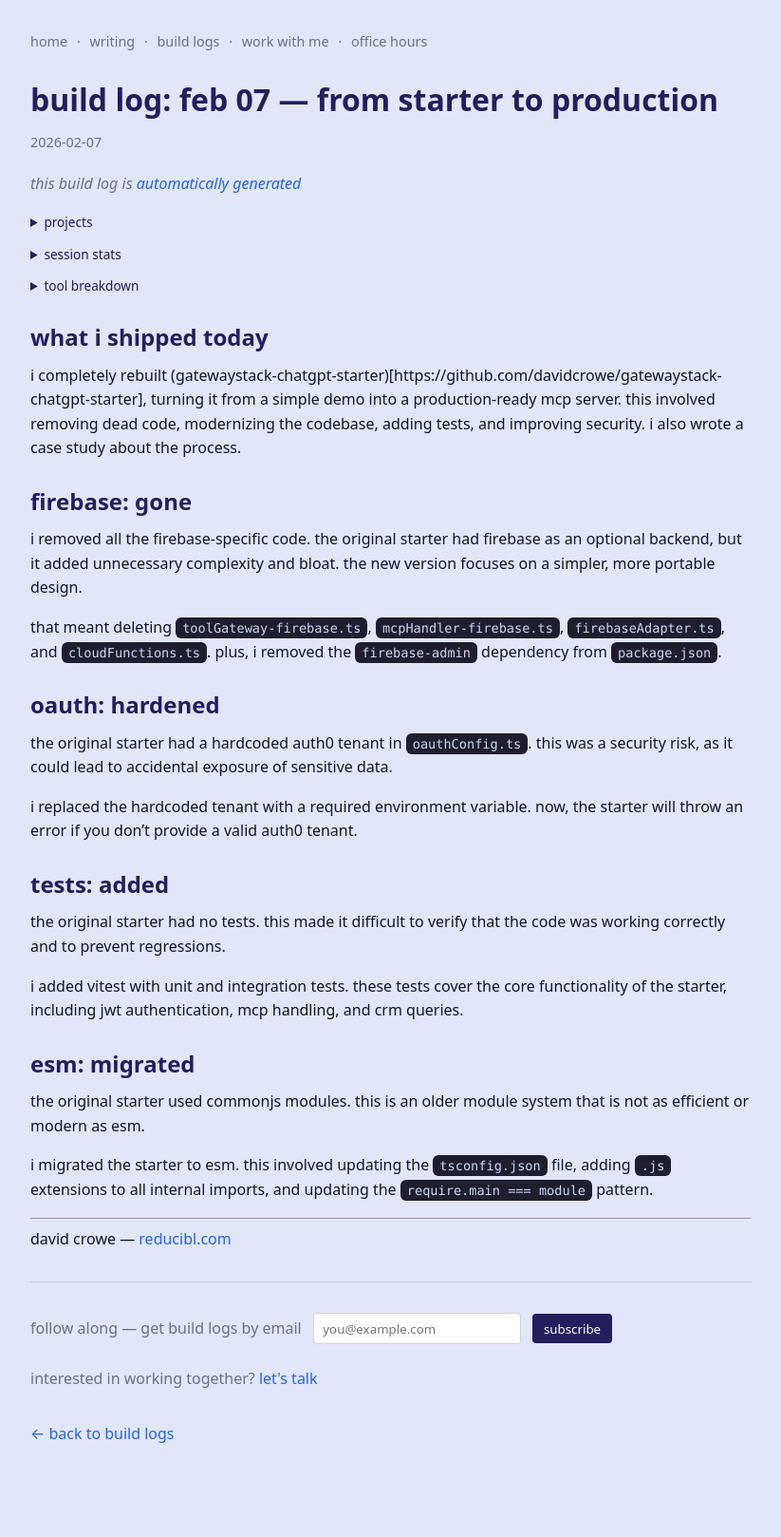
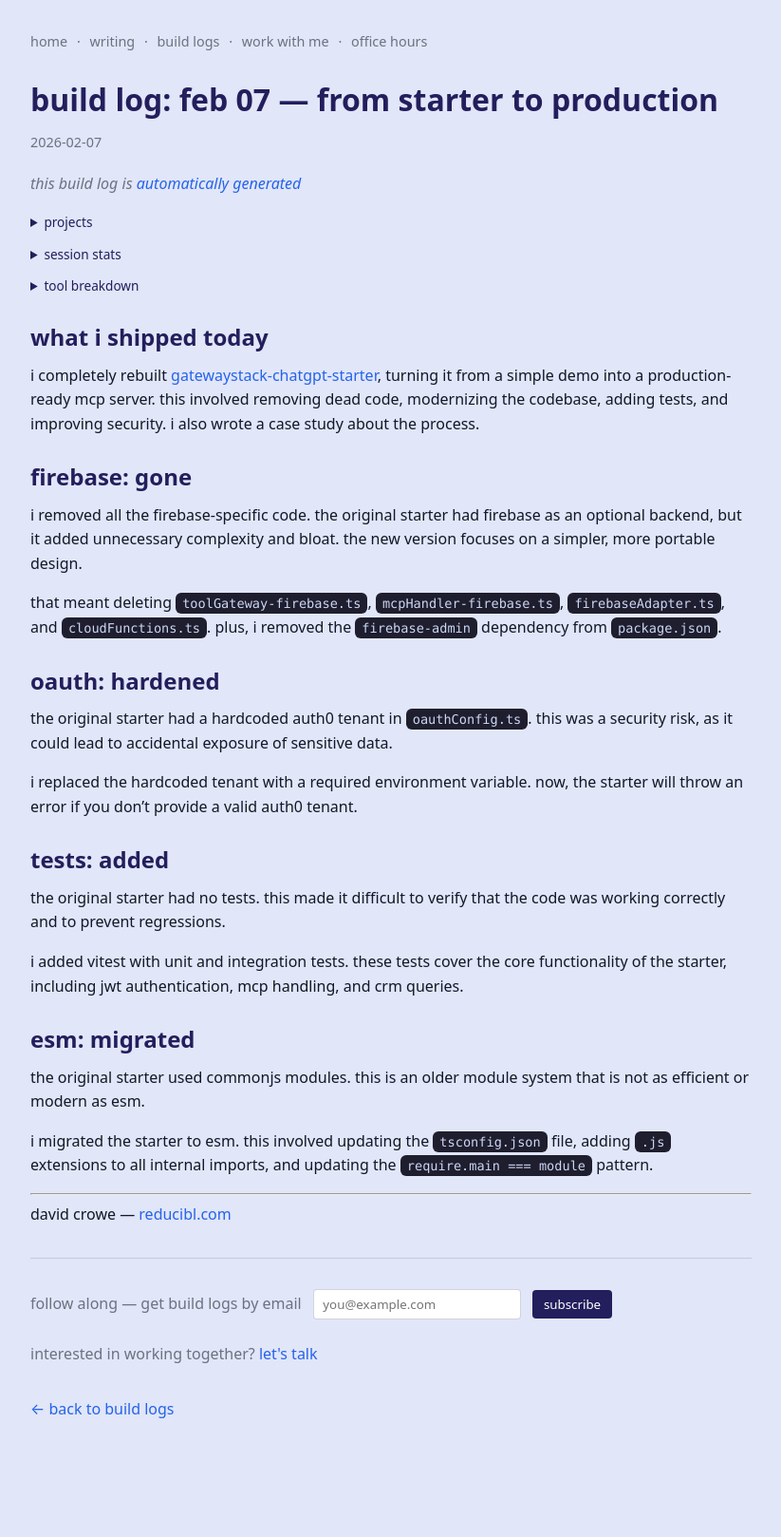
Before and after one commit to davidcrowe/reducibl.com, a Jekyll site: the page built from _posts/2026-02-07-build-log.md, in a window 1280 px wide. Shown: the whole page at 95% size, without its empty margins (228-1051 px from the left). Built offline with Jekyll 4.4.1, drawn with Linux system fonts in a browser that asks for light colours; after the commit the page ends 1593 px from its top, so only the background shows below that.

```diff
--- a/_posts/2026-02-07-build-log.md
+++ b/_posts/2026-02-07-build-log.md
@@ -47,7 +47,7 @@ screenshotCount: 11
 ---
 
 ### what i shipped today
-i completely rebuilt (gatewaystack-chatgpt-starter)[https://github.com/davidcrowe/gatewaystack-chatgpt-starter], turning it from a simple demo into a production-ready mcp server. this involved removing dead code, modernizing the codebase, adding tests, and improving security. i also wrote a case study about the process.
+i completely rebuilt [gatewaystack-chatgpt-starter](https://github.com/davidcrowe/gatewaystack-chatgpt-starter), turning it from a simple demo into a production-ready mcp server. this involved removing dead code, modernizing the codebase, adding tests, and improving security. i also wrote a case study about the process.
 
 ### firebase: gone
 i removed all the firebase-specific code. the original starter had firebase as an optional backend, but it added unnecessary complexity and bloat. the new version focuses on a simpler, more portable design.
```
Also changed, not shown: _posts/2026-02-06-build-log.md (+1 -1 lines), 1 other file.
